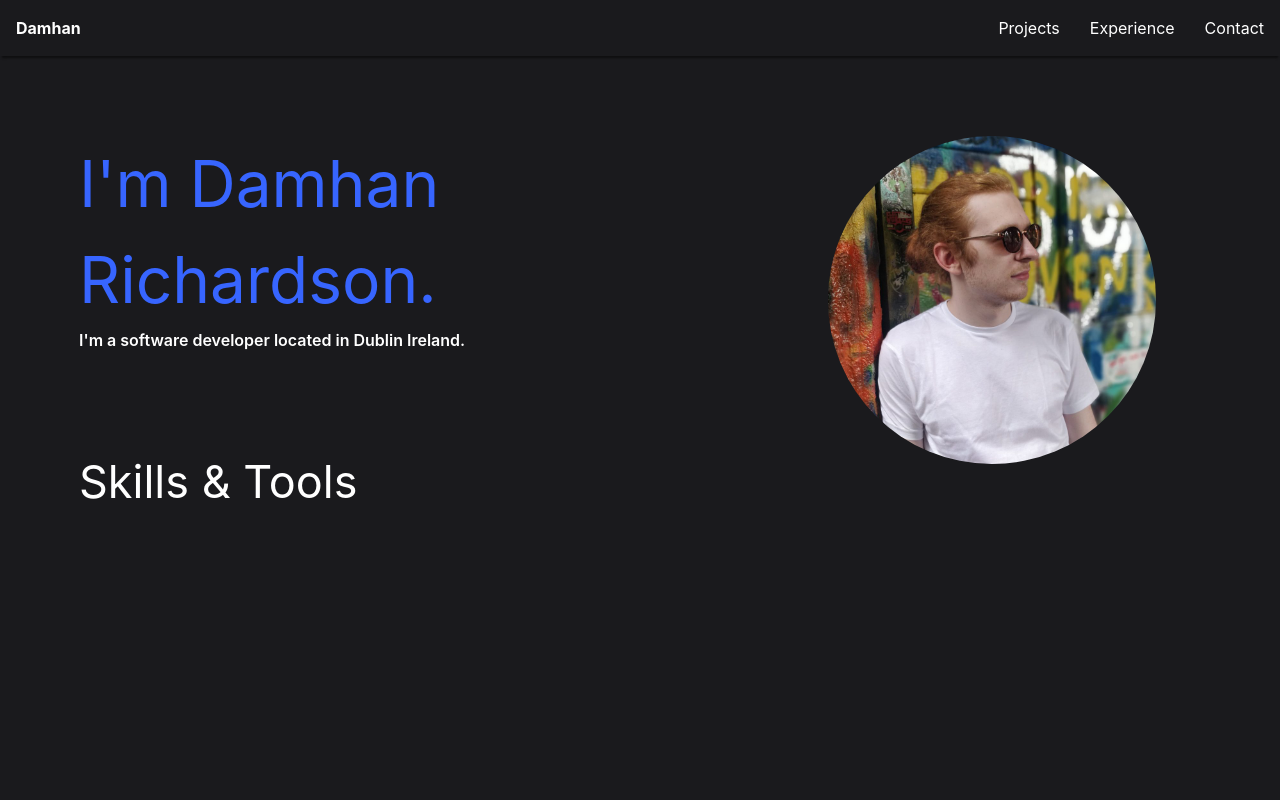
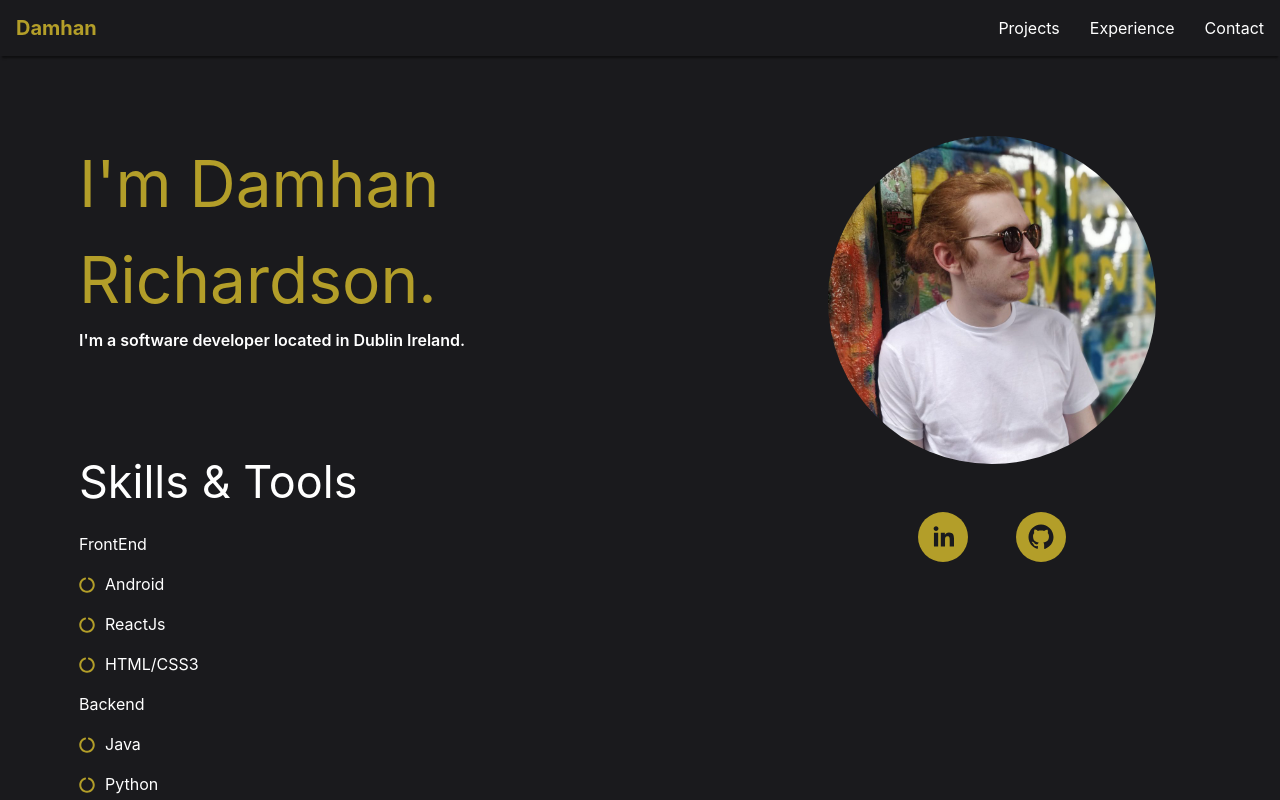
Before and after one commit to Damhan/ReactPortfolio, a React (Create React App) app: page / in a window 1280 px wide. Shown: the top 800 px of the page. Built offline with nearby package versions, Linux system fonts and the light colour scheme.

Commit message:
Finished landing/home page

```diff
--- a/package.json
+++ b/package.json
@@ -7,8 +7,10 @@
     "react": "^16.8.6",
     "react-bootstrap": "^1.0.0-beta.9",
     "react-dom": "^16.8.6",
+    "react-icons": "^3.7.0",
     "react-router-dom": "^5.0.1",
-    "react-scripts": "3.0.1"
+    "react-scripts": "3.0.1",
+    "react-social-icons": "^4.1.0"
   },
   "scripts": {
     "start": "react-scripts start",
--- a/public/index.html
+++ b/public/index.html
@@ -6,6 +6,8 @@
     <meta name="viewport" content="width=device-width, initial-scale=1" />
     <meta name="theme-color" content="#000000" />
     <link rel="manifest" href="%PUBLIC_URL%/manifest.json" />
+    <link rel="stylesheet" href="https://use.fontawesome.com/releases/v5.7.0/css/all.css" integrity="sha384-lZN37f5QGtY3VHgisS14W3ExzMWZxybE1SJSEsQp9S+oqd12jhcu+A56Ebc1zFSJ" crossorigin="anonymous">
+</head>
 
     <title>Damhan Richardson</title>
   </head>
--- a/src/App.css
+++ b/src/App.css
@@ -17,6 +17,10 @@ nav {
   color:white;
 }
 
+.navbar-brand {
+  color:#B39E29;
+}
+
 .padded-main-content {
   padding-top: 10vh;
 }
@@ -32,7 +36,7 @@ nav {
 }
 
 .home-banner {
-  color:rgb(55, 101, 255);
+  color:#B39E29;
   font-size:64px;
   margin-bottom: 0;
   margin-left: 0;
@@ -49,3 +53,16 @@ nav {
 .skills-title {
   font-size: 45px;
 }
+
+.skills-logo {
+  padding-right:10px;
+}
+
+.skills-text {
+  display:inline-block;
+  padding-left:10px;
+}
+
+.social-icon {
+  margin:3vh;
+}
--- a/src/components/App.js
+++ b/src/components/App.js
@@ -5,6 +5,7 @@ import Home from './Home';
 import Projects from './Projects';
 import Experience from './Experience';
 import Contact from './Contact';
+
 import {BrowserRouter as Router, Switch, Route} from 'react-router-dom';
 
 
--- a/src/components/Home.js
+++ b/src/components/Home.js
@@ -1,5 +1,8 @@
 import React from 'react';
 import './../App.css';
+import {FaCircleNotch} from 'react-icons/fa';
+import { SocialIcon } from 'react-social-icons';
+import Skill from './Skill';
 
 function Home() {
   return (
@@ -9,12 +12,36 @@ function Home() {
                 <p class="home-banner">I'm Damhan Richardson.</p>
                 <p class="home-banner-subtext">I'm a software developer located in Dublin Ireland.</p>
                 <div class="skills-div">
+
                     <p class="skills-title">Skills & Tools</p>
+
+                    <p>FrontEnd</p>
+                    <Skill class="skills-container" value={"Android"}/>
+                    <Skill class="skills-container" value={"ReactJs"}/>
+                    <Skill class="skills-container" value={"HTML/CSS3"}/>
+
+                    <p>Backend</p>
+                    <Skill class="skills-container" value={"Java"}/>
+                    <Skill class="skills-container" value={"Python"}/>
+                    <Skill class="skills-container" value={"Javascript"}/>
+
+                    <p>Tools</p>
+                    <Skill class="skills-container" value={"Github"}/>
+                    <Skill class="skills-container" value={"Jira"}/>
 
                 </div>
             </div>
             <div class="col main-text">
                 <img src="me.jpg" class="header-img"/>
+                <div class="container">
+                    <div class="row">
+                        <div class="col social-icon">
+                            <SocialIcon class="social-icon" url="https://www.linkedin.com/in/damhan-richardson-2a597a115/" bgColor="#B39E29" />
+                            <SocialIcon class="social-icon" url="https://github.com/Damhan" bgColor="#B39E29" />
+
+                        </div>
+                    </div>
+                </div>
             </div>
         </div>
     </div>
--- a/src/components/Nav.js
+++ b/src/components/Nav.js
@@ -12,7 +12,7 @@ function Nav() {
   return (
   <nav class="navbar navbar-expand-md">
       <Link to="/">
-      <b class="navbar-text">Damhan</b>
+      <b class="navbar-brand">Damhan</b>
       </Link>
       <div class="navbar-collapse collapse justify-content-stretch">
           <ul class="navbar-nav ml-auto">
--- /dev/null
+++ b/src/components/Skill.js
@@ -0,0 +1,20 @@
+import React from 'react';
+import './../App.css';
+import { Link } from 'react-router-dom';
+import {FaCircleNotch} from 'react-icons/fa';
+import { SocialIcon } from 'react-social-icons';
+import { whileStatement } from '@babel/types';
+
+function Skill(props) {
+
+  return (
+
+    <div class="skills-container">
+        <FaCircleNotch class="skills-icon" style={{color:'#B39E29'}}/>
+        <p class="skills-text">{props.value}</p>
+    </div>
+
+    );
+  }
+
+export default Skill;
```
Also changed, not shown: 1 other file (tests, documents, lock files or other folders).
